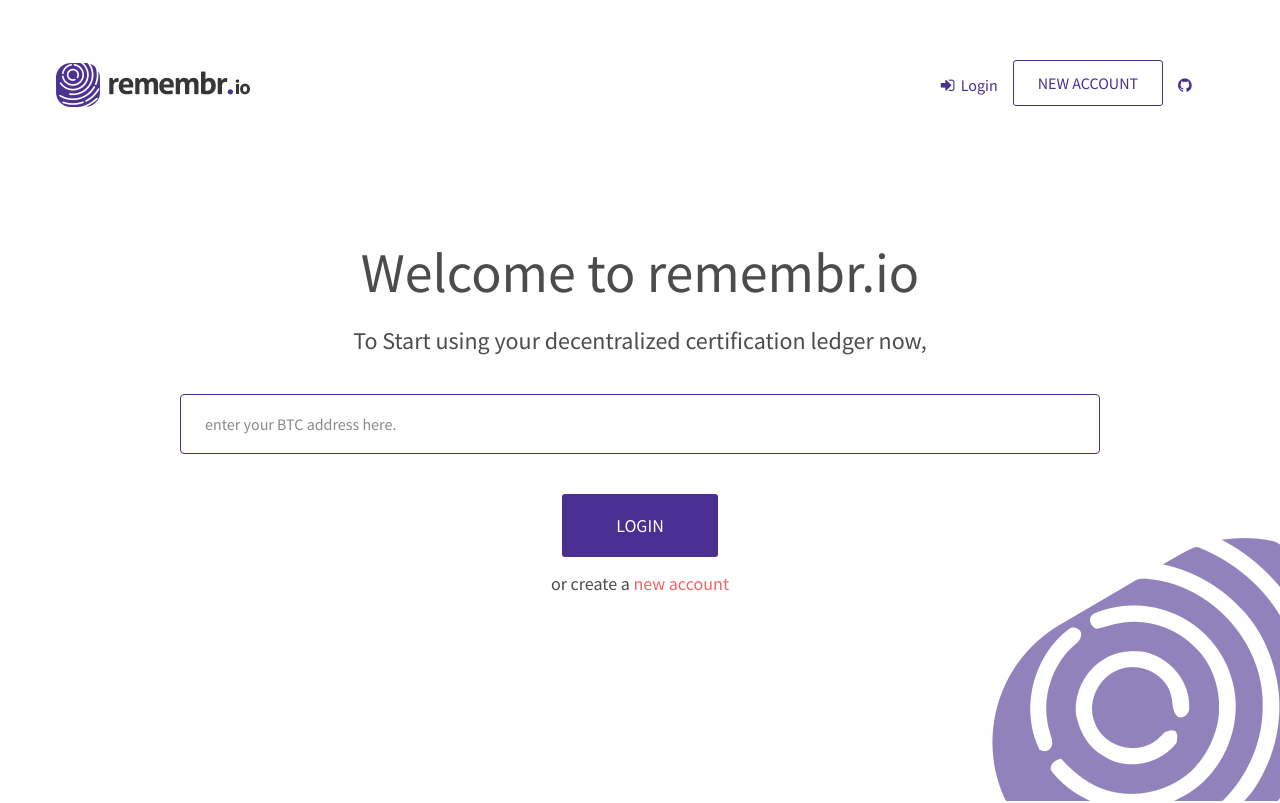
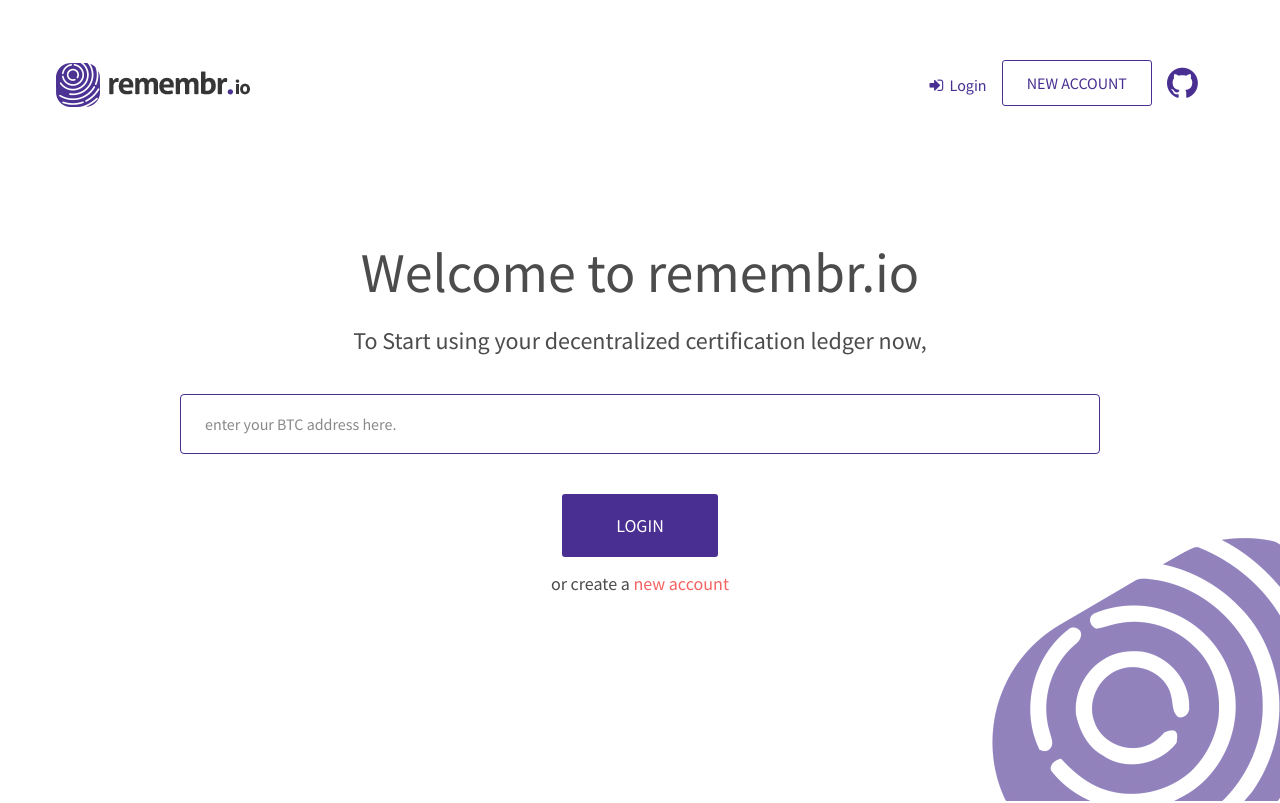
Before and after one commit to dipl-me/remembr.io-website, a plain HTML site: page index.html in a window 1280 px wide. Shown: the top 803 px of the page. Drawn offline with Linux system fonts and the light colour scheme; some packages are replaced by stand-ins of ours; no server answers.

Commit message:
github icon and intuitive

```diff
--- a/css/main.css
+++ b/css/main.css
@@ -261,6 +261,12 @@ opacity:1;
 -ms-transform:translateY(0);
 transform:translateY(0);
 }
+}
+
+.github-icon {
+    font-size: 36px;
+    padding: 5px !important;
+    padding-left: 15px !important;
 }
 
 /* ==========================================================================
--- a/index.html
+++ b/index.html
@@ -49,7 +49,7 @@
                 <ul class="nav navbar-nav navbar-right">
                     <li><a href="https://app.remembr.io"><i class="fa fa-sign-in"></i> Login</a></li>
                     <li><a href="https://app.remembr.io/newaccount" class="btn">New Account</a></li>
-                    <li><a href="https://github.com/dipl-me/remembr.io/" target="_blank"><i class="fa fa-github"></i></a></li>
+                    <li><a href="https://github.com/dipl-me/remembr.io/" target="_blank" class="github-icon"><i class="fa fa-github"></i></a></li>
 
                 </ul>
             </div>
@@ -156,7 +156,7 @@ Featured on end-->
         </header>
         <div class="row">
             <div class="col-sm-4"> <img src="img/icon-tablet-easy.png">
-                <h4>Easy</h4>
+                <h4>Intuitive</h4>
                 <p>The knowledge in cryptography and blockchain technology is not mastered by everyone.</p>
                 <p>That’s why we design a tool box easy to use. You just need to know how send a few bitcoins to your bitcoin adress created here.</p>
             </div>
```
